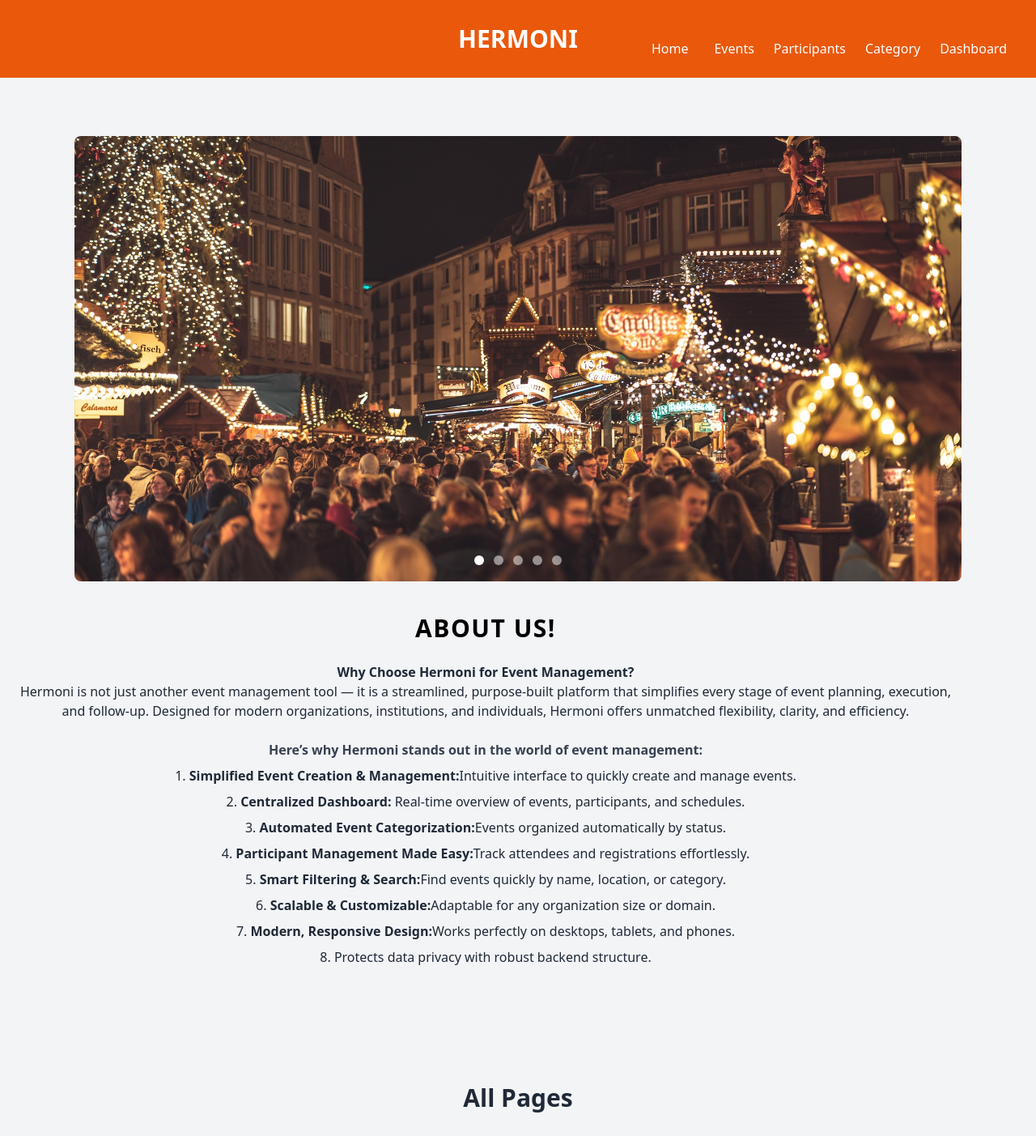
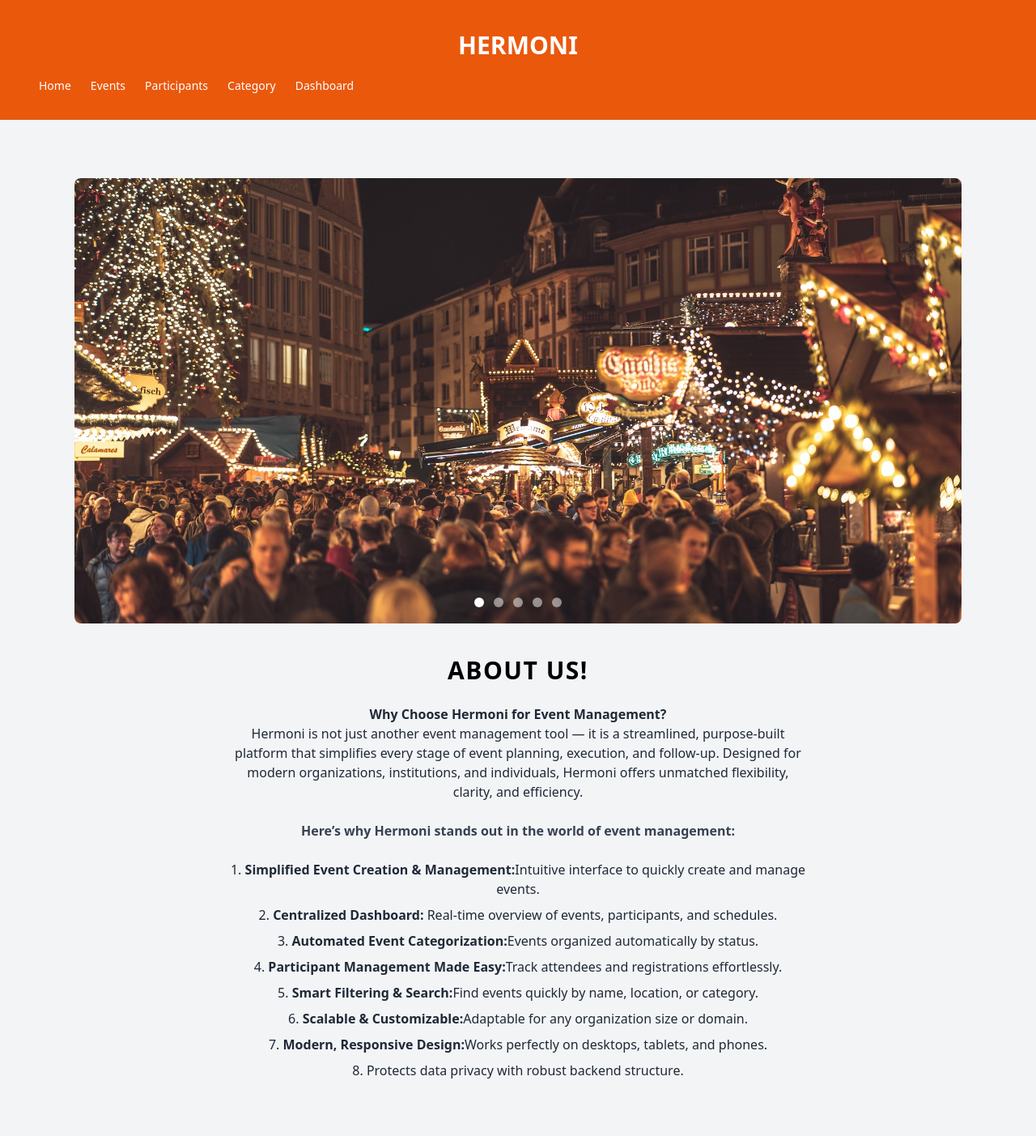
Before and after one commit to rajib3777/EVENT-MANAGEMENT, a Django app: page /about/ in a window 1280 px wide. Shown: the top 1403 px of the page at 81% size. Run offline with Django 5.2, Linux system fonts and the light colour scheme; some libraries are stand-ins or nearby versions.

Commit message:
final work done

```diff
--- a/templates/about.html
+++ b/templates/about.html
@@ -56,15 +56,15 @@
     </button> {% endcomment %}
 </div>
 
-<div class="text-center  flex justify-center mr-20 mt-10 gap-8 mb-12">
+<div class="max-w-3xl mx-auto px-4 text-center mt-10 mb-12">
     <div class="mb-6">
         <h4 class="text-3xl font-bold text-black uppercase tracking-wider mb-4">About Us!</h4>
-        <p class="mb-2 font-medium text-gray-800 mb-4">
+        <p class="mb-4 font-medium text-gray-800 mb-4">
             <strong>Why Choose Hermoni for Event Management?</strong><br>
             Hermoni is not just another event management tool — it is a streamlined, purpose-built platform that simplifies every stage of event planning, execution, and follow-up. Designed for modern organizations, institutions, and individuals, Hermoni offers unmatched flexibility, clarity, and efficiency.
         </p>
 
-        <p class="mb-2 font-semibold text-gray-700">Here’s why Hermoni stands out in the world of event management:</p>
+        <p class="mb-4 font-semibold text-gray-700">Here’s why Hermoni stands out in the world of event management:</p>
 
         <ol class="list-decimal list-inside mb-6 space-y-2 text-gray-800">
             <li><strong>Simplified Event Creation & Management:</strong>Intuitive interface to quickly create and manage events.</li>
--- a/templates/base.html
+++ b/templates/base.html
@@ -13,65 +13,57 @@
     <link rel="stylesheet" href="{% static 'css/style.css' %}">
 
 
-
 </head>
 <body class="bg-gray-100 text-gray-800 flex flex-col min-h-screen">
     <!-- Main content of website -->
-    <nav class="bg-orange-600 p-4 sticky top-0 text-white z-50">
-        <div class="container mx-auto flex justify-between items-center">
-
-            <div class="hidden md:block w-1/3"></div>
+    <!--new-->
 
 
+    <nav class="bg-orange-600 p-4 sticky top-0 text-white z-50">
+        <div class="px-4  py-2  mx-auto">
+            <div class="relative flex flex-wrap justify-between items-center mx-auto max-w-screen-xl p-4">
                 <h1 class="text-3xl font-bold text-center absolute left-1/2 transform -translate-x-1/2 text-white">HERMONI</h1>
-
-            <button id="menu-toggle" class="md:hidden text-white focus:outline-none">
-                <svg class="w-6 h-6 fill-current" viewBox="0 0 24 24">
-                    <path d="M4 5h16M4 12h16M4 19h16"></path>
-                </svg>
-            </button>
-
-
-            <div id="menu" class="hidden md:flex md:items-center  md:space-x-6 flex-col md:flex-row mt-4 md:mt-0">
-
-                {% comment "events" %}{% endcomment %}
-                <div class="mr-2 flex">
+            </div>
+            <div class="flex items-center">
+                <ul class="flex flex-row font-medium mt-3 space-x-6 rtl:space-x-reverse text-sm">
+                    <li>
                         <a href="{% url 'home' %}" class="text-white hover:underline">Home</a>
-                </div>
-                <div class="relative group">
+                    </li>
+                    <li>
                         <a href="{% url 'event_list' %}" class="hover:underline text-white">Events</a>
                         <div class="absolute hidden group-hover:block bg-white text-black mt-2 rounded shadow min-w-[150px]">
                             <a href="{% url 'event_create' %}" class="block px-4 py-2 hover:bg-gray-200">Create Event</a>
                             <a href="{% url 'dashboard' %}" class="block px-4 py-2 hover:bg-gray-200">Dashboard</a>
                         </div>
-                </div>
-
-                {% comment "Participants" %}{% endcomment %}
-                <div class="relative group">
+                    </li>
+                    <li>
                         <a href="{% url 'participant_list' %}" class="hover:underline text-white">Participants</a>
                         <div class="absolute hidden group-hover:block bg-white text-black mt-2 rounded shadow min-w-[150px]">
                             <a href="{% url 'participant_create' %}" class="block px-4 py-2 hover:bg-gray-200">Add Participant</a>
                         </div>
-                </div>
-
-                {% comment "Category" %}{% endcomment %}
-                <div class="relative group">
+                    </li>
+                    <li>
                         <a href="{% url 'category_list' %}" class="hover:underline text-white">Category</a>
                         <div class="absolute hidden group-hover:block bg-white text-black mt-2 rounded shadow min-w-[150px]">
                             <a href="{% url 'category_create' %}" class="block px-4 py-2 hover:bg-gray-200">Add Category</a>
                         </div>
-                </div>
-
-                {% comment "dashboard" %}{% endcomment %}
-                <div class="relative group">
+                    </li>
+                    <li>
                         <a href="{% url 'dashboard' %}" class="hover:underline text-white">Dashboard</a>
                         <div class="absolute hidden group-hover:block bg-white text-black mt-2 rounded shadow min-w-[150px]">
                             <a href="{% url 'dashboard' %}" class="block px-4 py-2 hover:bg-gray-200">View States</a>
                         </div>
-                </div>
+                    </li>
+
+                </ul>
             </div>
         </div>
     </nav>
+
+
+    <!--old nav -->
+
+
 
     <div class="container mx-auto mt-8">
         {% block content %}
--- a/templates/home.html
+++ b/templates/home.html
@@ -4,12 +4,12 @@
 {% block content %}
 
 {% comment "hero" %}{% endcomment %}
-<section class="relative bg-cover bg-center h-screen flex items-center justify-center"
+<section class="relative bg-cover bg-center mt-0 h-screen flex items-center justify-center"
     style="background-image: url('{% static 'images/hero.jpg' %}'); background-size:cover;background-position:center;">
     <div class="absolute inset-0 bg-black bg-opacity-50"></div>
 
     <div class="relative z-10 text-center text-white px-4">
-        <h2 class="text-5xl md:text--7xl font-bold mb-4">Welcome to Hermoni</h2>
+        <h2 class="text-5xl md:text-7xl font-bold mb-4">Welcome to Hermoni</h2>
         <p class="text-xl md:text-2xl ">Your Best Event Experience</p>
     </div>
 </section>
```
Also changed, not shown: package.json (+19 -1 lines), package-lock.json. Lines whose indentation alone changed are shown as unchanged.
